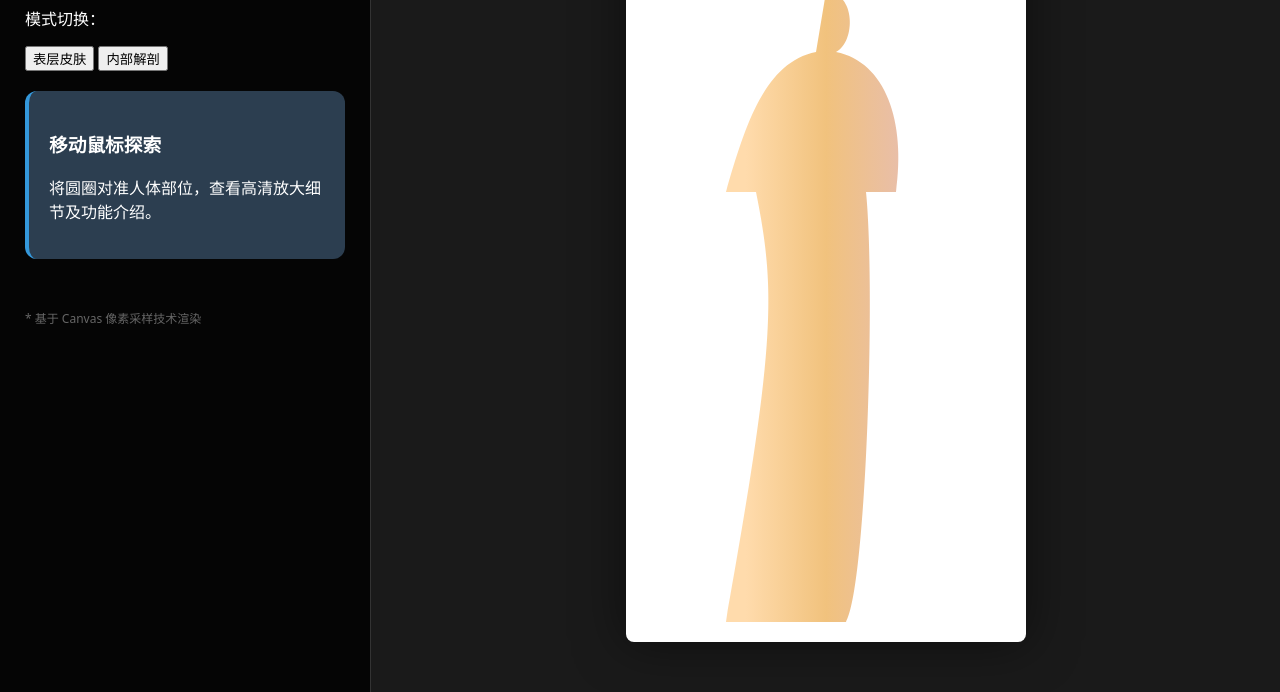
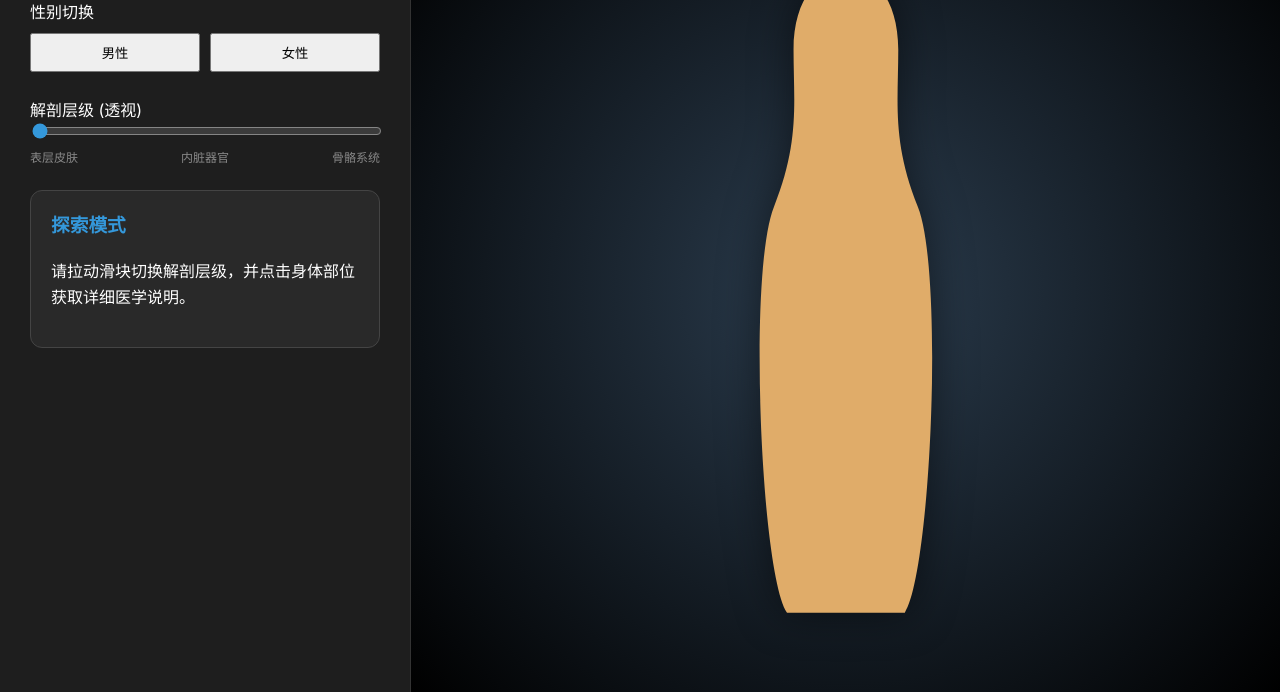
Before and after one commit to Ian-austen/humanbody, a plain HTML site: page index.html in a window 1280 px wide. Shown: the part 108-800 px from the top of the page. Drawn offline with Linux system fonts and the light colour scheme.

Commit message:
Update index.html

```diff
--- a/index.html
+++ b/index.html
@@ -2,143 +2,109 @@
 <html lang="zh-CN">
 <head>
     <meta charset="UTF-8">
-    <title>高清人体结构科普 - Canvas 交互版</title>
+    <title>专业人体解剖科普站</title>
     <style>
-        body { margin: 0; background: #1a1a1a; color: #fff; font-family: system-ui; overflow: hidden; display: flex; }
-        #app { display: flex; width: 100vw; height: 100vh; }
+        :root { --accent: #3498db; --bg: #121212; }
+        body { margin: 0; background: var(--bg); color: white; font-family: -apple-system, sans-serif; display: flex; height: 100vh; }
 
-        /* 控制区 */
-        .panel { width: 320px; background: rgba(0,0,0,0.8); border-right: 1px solid #333; padding: 25px; z-index: 100; }
-        .info-box { background: #2c3e50; padding: 20px; border-radius: 12px; margin-top: 20px; border-left: 4px solid #3498db; }
+        /* 左侧控制栏 */
+        .sidebar { width: 350px; background: #1e1e1e; padding: 30px; border-right: 1px solid #333; overflow-y: auto; }
+        .nav-group { margin-bottom: 25px; }
+        h1 { font-size: 22px; color: var(--accent); margin-bottom: 30px; }
 
-        /* 画布区 */
-        .viewer { flex: 1; position: relative; display: flex; justify-content: center; align-items: center; cursor: none; }
-        canvas { box-shadow: 0 0 50px rgba(0,0,0,0.5); border-radius: 8px; background: #fff; }
+        /* 身体展示区 */
+        .main-view { flex: 1; position: relative; display: flex; justify-content: center; align-items: center; background: radial-gradient(circle, #2c3e50 0%, #000 100%); }
+        svg { height: 90%; filter: drop-shadow(0 0 20px rgba(0,0,0,0.5)); }
 
-        /* 自定义放大镜指针 */
-        #lens {
-            position: absolute; width: 150px; height: 150px;
-            border: 3px solid #fff; border-radius: 50%;
-            pointer-events: none; visibility: hidden;
-            box-shadow: 0 0 20px rgba(0,0,0,0.5);
-            overflow: hidden; z-index: 10;
-        }
+        /* 交互样式 */
+        .organ-part { cursor: pointer; transition: 0.3s; stroke: #fff; stroke-width: 0.5; }
+        .organ-part:hover { filter: brightness(1.3); stroke-width: 2px; }
+
+        /* 介绍信息卡 */
+        .info-card { background: rgba(255,255,255,0.05); border: 1px solid #444; padding: 20px; border-radius: 12px; margin-top: 20px; line-height: 1.6; }
+        .info-card h3 { color: var(--accent); margin-top: 0; }
+
+        /* 滑动条定制 */
+        input[type=range] { width: 100%; cursor: pointer; accent-color: var(--accent); }
+        .label-row { display: flex; justify-content: space-between; font-size: 12px; color: #888; margin-top: 5px; }
     </style>
 </head>
 <body>
 
-<div id="app">
-    <div class="panel">
-        <h1>人体科普系统</h1>
-        <p>模式切换：</p>
-        <button onclick="currentMode='skin'" id="btn1">表层皮肤</button>
-        <button onclick="currentMode='organs'" id="btn2">内部解剖</button>
+<div class="sidebar">
+    <h1>人体解剖系统</h1>
 
-        <div class="info-box">
-            <h3 id="part-name">移动鼠标探索</h3>
-            <p id="part-desc">将圆圈对准人体部位，查看高清放大细节及功能介绍。</p>
+    <div class="nav-group">
+        <label>性别切换</label>
+        <div style="display:flex; gap:10px; margin-top:10px;">
+            <button onclick="changeGender('male')" style="flex:1; padding:8px;">男性</button>
+            <button onclick="changeGender('female')" style="flex:1; padding:8px;">女性</button>
         </div>
-        <p style="font-size: 12px; color: #666; margin-top: 50px;">* 基于 Canvas 像素采样技术渲染</p>
     </div>
 
-    <div class="viewer" id="v-box">
-        <canvas id="mainCanvas"></canvas>
-        <div id="lens"><canvas id="lensCanvas"></canvas></div>
+    <div class="nav-group">
+        <label>解剖层级 (透视)</label>
+        <input type="range" min="0" max="2" step="1" value="0" oninput="changeLayer(this.value)">
+        <div class="label-row">
+            <span>表层皮肤</span>
+            <span>内脏器官</span>
+            <span>骨骼系统</span>
+        </div>
+    </div>
+
+    <div class="info-card" id="info">
+        <h3 id="title">探索模式</h3>
+        <p id="desc">请拉动滑块切换解剖层级，并点击身体部位获取详细医学说明。</p>
     </div>
 </div>
 
+<div class="main-view">
+    <svg viewBox="0 0 200 550" id="human-svg">
+        <g id="layer-skin">
+            <path id="skin-path" d="M100,30 C120,30 140,50 140,90 C140,130 135,160 155,210 C175,260 165,490 145,520 L55,520 C35,490 25,260 45,210 C65,160 60,130 60,90 C60,50 80,30 100,30" fill="#e0ac69" />
+        </g>
+
+        <g id="layer-organs" style="display:none">
+            <path class="organ-part" d="M75,120 Q60,120 60,170 Q80,190 95,175 L95,130 Z" fill="#ff7f7f" onclick="showData('lungs')"/>
+            <path class="organ-part" d="M125,120 Q140,120 140,170 Q120,190 105,175 L105,130 Z" fill="#ff7f7f" onclick="showData('lungs')"/>
+            <path class="organ-part" d="M95,145 Q100,130 115,145 Q125,165 100,185 Q75,165 85,145 Z" fill="#b33939" onclick="showData('heart')"/>
+            <path class="organ-part" d="M70,195 L115,190 L120,225 Q95,235 65,225 Z" fill="#706fd3" onclick="showData('liver')"/>
+            <path class="organ-part" d="M115,205 Q140,205 140,240 Q110,265 95,240 Z" fill="#ffb8b8" onclick="showData('stomach')"/>
+        </g>
+
+        <g id="layer-bones" style="display:none">
+            <circle cx="100" cy="70" r="25" fill="#f7f1e3" /> <rect x="95" y="100" width="10" height="150" fill="#f7f1e3" /> <path d="M60,120 Q100,110 140,120" stroke="#f7f1e3" fill="none" stroke-width="8"/> </div>
+    </svg>
+</div>
+
 <script>
-    const canvas = document.getElementById('mainCanvas');
-    const ctx = canvas.getContext('2d');
-    const lCanvas = document.getElementById('lensCanvas');
-    const lCtx = lCanvas.getContext('2d');
-    const lens = document.getElementById('lens');
-    const vBox = document.getElementById('v-box');
+    const infoData = {
+        heart: { t: "心脏 (Heart)", d: "位于胸腔中部偏左。主要由心肌构成，通过节律性收缩为血液循环提供动力，是生命的发动机。" },
+        lungs: { t: "肺部 (Lungs)", d: "呼吸系统的核心。左肺分为两叶，右肺分为三叶。负责空气交换，为血液提供氧气并排出二氧化碳。" },
+        liver: { t: "肝脏 (Liver)", d: "人体最大的实质性脏器，具有代谢、解毒、造血和免疫功能。它也是人体内唯一可以再生的内脏。" },
+        stomach: { t: "胃 (Stomach)", d: "消化管最膨大的部分。通过蠕动将食物磨碎，并分泌胃液初步消化蛋白质。" }
+    };
 
-    let currentMode = 'skin'; // skin or organs
-    const cW = 400, cH = 700;
-    canvas.width = cW; canvas.height = cH;
-    lCanvas.width = 150; lCanvas.height = 150;
+    function changeLayer(val) {
+        const layers = ['layer-skin', 'layer-organs', 'layer-bones'];
+        layers.forEach((id, index) => {
+            document.getElementById(id).style.display = (index == val) ? 'block' : 'none';
+        });
+    }
 
-    // 模拟解剖数据
-    const anatomyData = [
-        { y: [50, 100], name: "头部", desc: "大脑是人体的指挥部，负责思考、记忆和控制全身运动。" },
-        { y: [120, 180], name: "胸腔 (肺/心)", desc: "包含心脏和肺部，负责呼吸循环和氧气运输。" },
-        { y: [200, 280], name: "腹部区域", desc: "集中了胃、肝、脾、肠等主要消化器官。" },
-        { y: [350, 600], name: "下肢", desc: "主要由股骨和强大的肌肉组成，支撑身体并提供动力。" }
-    ];
+    function showData(id) {
+        document.getElementById('title').innerText = infoData[id].t;
+        document.getElementById('desc').innerText = infoData[id].d;
+    }
 
-    function drawHuman(tCtx, mode) {
-        tCtx.clearRect(0, 0, cW, cH);
-
-        // 绘制写实轮廓渐变
-        const bodyGrd = tCtx.createLinearGradient(0, 0, cW, 0);
-        bodyGrd.addColorStop(0.3, mode === 'skin' ? '#ffdbac' : '#e74c3c');
-        bodyGrd.addColorStop(0.5, mode === 'skin' ? '#f1c27d' : '#c0392b');
-        bodyGrd.addColorStop(0.7, mode === 'skin' ? '#e8beac' : '#962d22');
-
-        tCtx.fillStyle = bodyGrd;
-
-        // 绘制一个较为真实的人体外形路径
-        tCtx.beginPath();
-        tCtx.moveTo(200, 50); // 头顶
-        tCtx.bezierCurveTo(230, 50, 230, 100, 210, 110); // 脸部
-        tCtx.bezierCurveTo(260, 120, 280, 180, 270, 250); // 右臂
-        tCtx.lineTo(240, 250); // 右腋下
-        tCtx.bezierCurveTo(250, 350, 240, 650, 220, 680); // 右腿外侧
-        tCtx.lineTo(180, 680); // 右腿内侧
-        tCtx.lineTo(200, 400); // 裆部
-        tCtx.lineTo(220, 680); // 这里的逻辑简单示意
-        // (为了简洁，这里省略了左侧对称路径的细节，直接画一个闭合人形)
-        tCtx.lineTo(100, 680);
-        tCtx.bezierCurveTo(150, 400, 150, 350, 130, 250);
-        tCtx.lineTo(100, 250);
-        tCtx.bezierCurveTo(120, 180, 140, 120, 190, 110);
-        tCtx.closePath();
-        tCtx.fill();
-
-        // 如果是器官模式，额外画一些内部结构
-        if(mode === 'organs') {
-            tCtx.fillStyle = "#fff";
-            tCtx.globalAlpha = 0.3;
-            tCtx.fillRect(185, 130, 30, 40); // 模拟心脏
-            tCtx.fillRect(160, 210, 80, 60); // 模拟肠胃
-            tCtx.globalAlpha = 1.0;
+    function changeGender(gender) {
+        const skin = document.getElementById('skin-path');
+        if(gender === 'female') {
+            skin.setAttribute('d', "M100,30 C120,30 135,50 135,90 C135,130 145,170 160,210 C180,260 155,490 135,520 L65,520 C45,490 20,260 40,210 C55,170 65,130 65,90 C65,50 80,30 100,30");
+        } else {
+            skin.setAttribute('d', "M100,30 C120,30 140,50 140,90 C140,130 135,160 155,210 C175,260 165,490 145,520 L55,520 C35,490 25,260 45,210 C65,160 60,130 60,90 C60,50 80,30 100,30");
         }
     }
-
-    function update() {
-        drawHuman(ctx, currentMode);
-        requestAnimationFrame(update);
-    }
-
-    // 交互逻辑
-    vBox.addEventListener('mousemove', (e) => {
-        const rect = canvas.getBoundingClientRect();
-        const x = e.clientX - rect.left;
-        const y = e.clientY - rect.top;
-
-        if (x > 0 && x < cW && y > 0 && y < cH) {
-            lens.style.visibility = 'visible';
-            lens.style.left = (e.clientX - 75) + 'px';
-            lens.style.top = (e.clientY - 75) + 'px';
-
-            // 放大镜渲染：将主画布的内容放大 2 倍画到透镜里
-            lCtx.clearRect(0, 0, 150, 150);
-            lCtx.drawImage(canvas, x - 37.5, y - 37.5, 75, 75, 0, 0, 150, 150);
-
-            // 更新介绍
-            const found = anatomyData.find(d => y >= d.y[0] && y <= d.y[1]);
-            if(found) {
-                document.getElementById('part-name').innerText = found.name;
-                document.getElementById('part-desc').innerText = found.desc;
-            }
-        } else {
-            lens.style.visibility = 'hidden';
-        }
-    });
-
-    update();
 </script>
 </body>
 </html>
```
